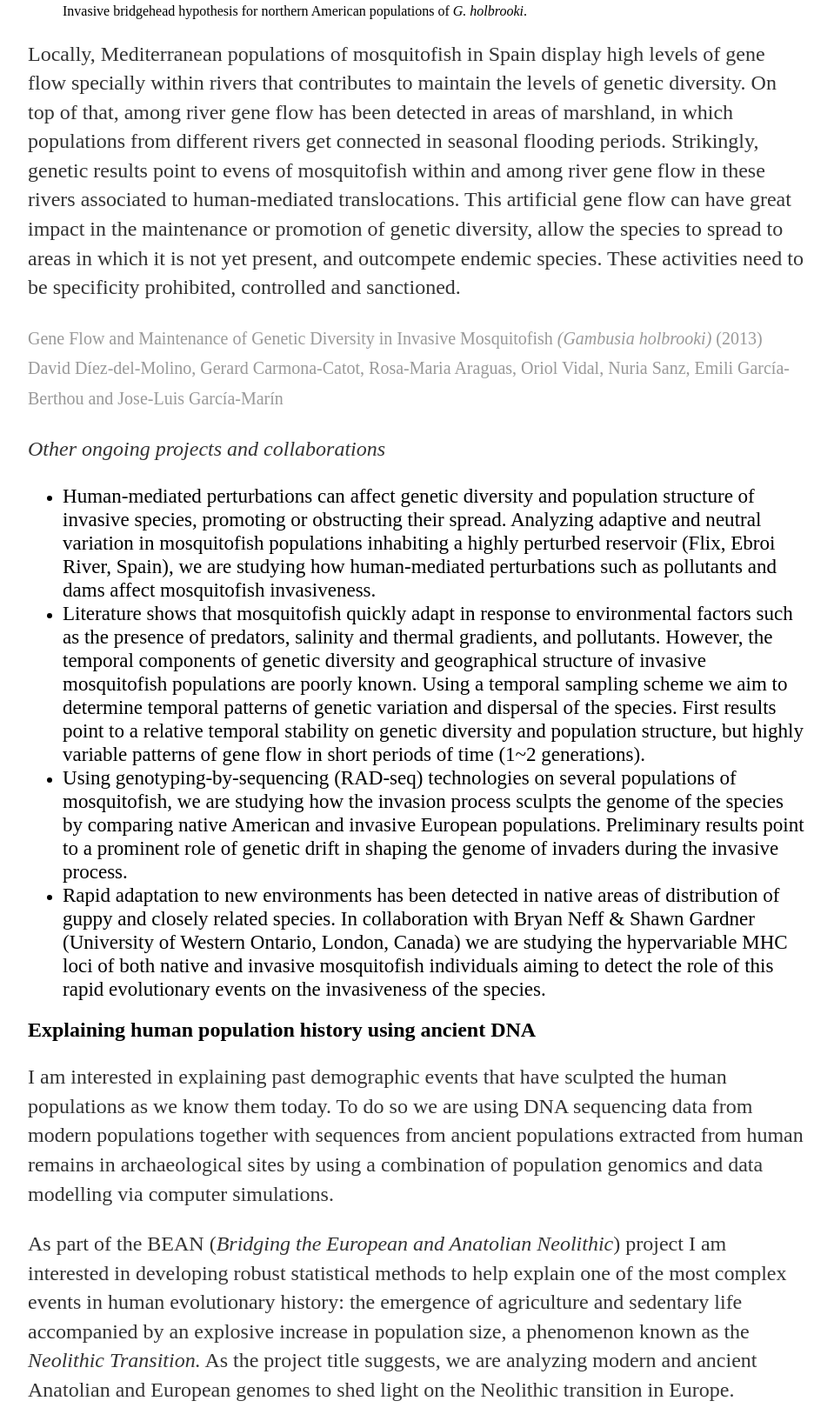
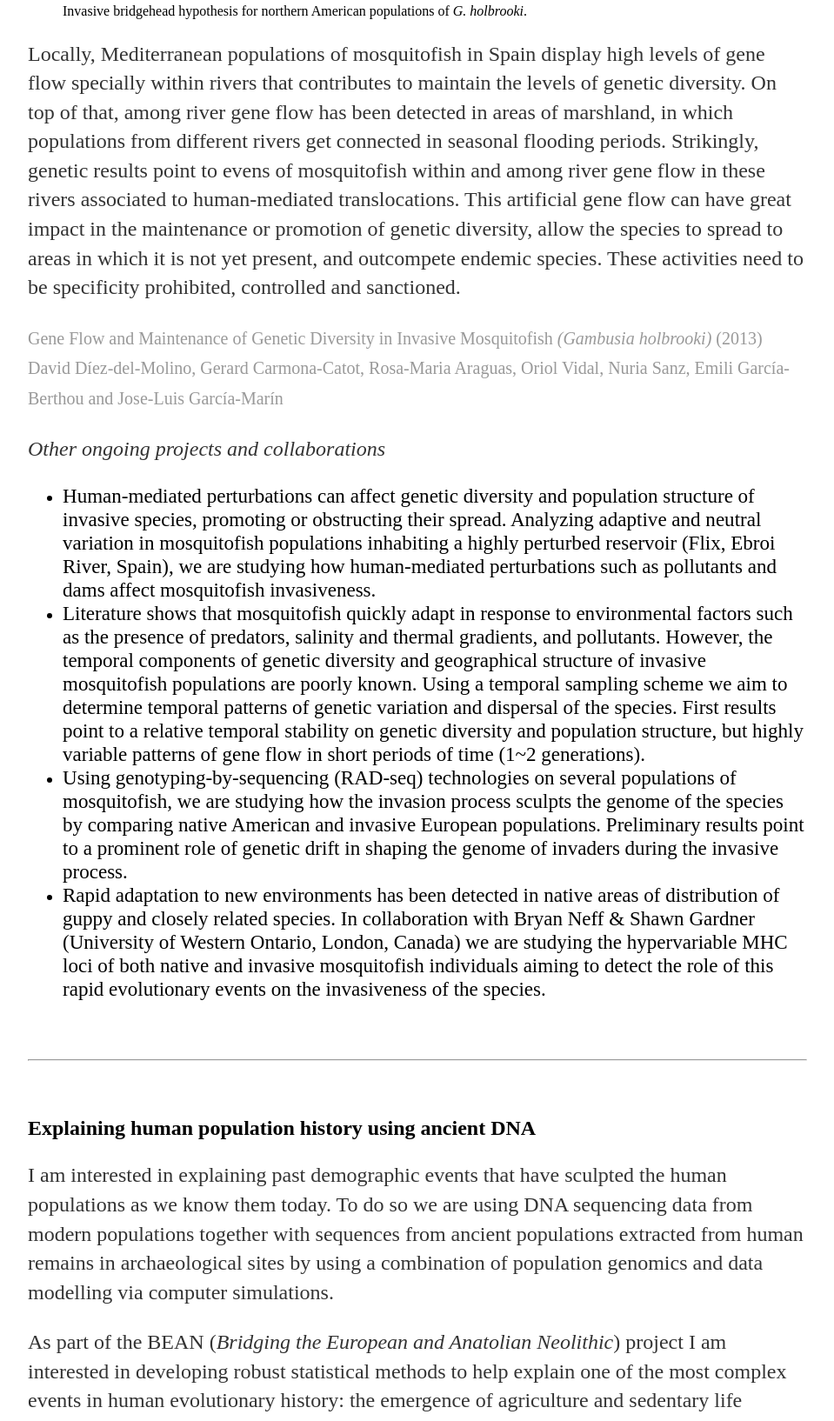
Before and after one commit to DiezMolino/diezmolino.github.io, a Jekyll site: the page research/index.html, which Jekyll copies as it is, in a window 1280 px wide. Shown: the part 3774-5408 px from the top of the page at 87% size, without its empty margins (160-1119 px from the left). Built offline with Jekyll 4.4.1, drawn with Linux system fonts in a browser that asks for light colours.

Commit message:
Update index.html

```diff
--- a/research/index.html
+++ b/research/index.html
@@ -51,7 +51,6 @@
 <br/>
 
 
-
 <a name='Genetics of biological invasions'></a>
 <h2>Genetics of biological invasions</h2>
 <p>Biological invasions are one of the main threats to global biodiversity. I am interested on discovering the genetic basis of the evolutionary framework that underlies the successful life history of mosquitofish <i>(Gambusia holbrooki)</i>, as a model of invasive species. <i>G. holbrooki</i> is a small freshwater fish native from the Southeastern coast of North America that was introduced worldwide because it was suggested to help to control mosquito populations and hence to spread diseases such as malaria. To Europe, mosquitofish arrived in 1921 with the documented introduction of only 12 individuals to a pond in Spain. From there it was further introduced to other Mediterranean basins and more eastern countries.  </p>
@@ -95,6 +94,13 @@ that this bridgehead hypothesis could be applied to other invasive species, spec
 </ul>
 </big>
 
+<br/>
+<br/>
+
+<hr>
+
+<br/>
+<br/>
 
 <a name = 'Explaining human population history using ancient DNA' ></a>
 <h2>Explaining human population history using ancient DNA </h2>
```
